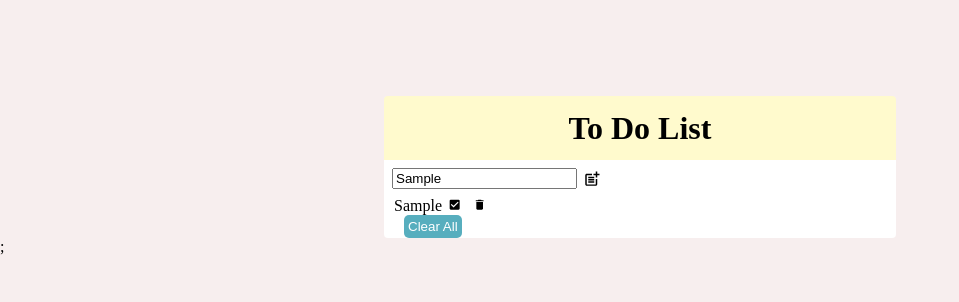
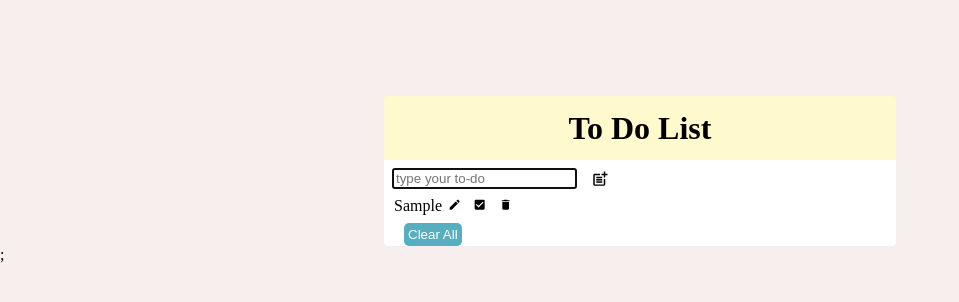
Before and after one commit to ReactMiniProject-team1/to-do-list, a React (Create React App) app: page / in a window 1280 px wide. Both pictures are taken after typing "Sample" into the empty fields and a click on the button 592 px from the left and 178 px from the top of the page. Shown: the top 302 px of the page, without its empty margins (0-959 px from the left). Built offline with nearby package versions, Linux system fonts and the light colour scheme.

Commit message:
feat: update feature added
now you can eidt each toDo freely!

```diff
--- a/package.json
+++ b/package.json
@@ -12,7 +12,7 @@
     "react-icons": "^4.3.1",
     "react-redux": "^8.0.2",
     "react-router-dom": "^6.3.0",
-    "react-scripts": "5.0.1",
+    "react-uuid": "^1.0.2",
     "web-vitals": "^2.1.4"
   },
   "devDependencies": {
--- a/src/App.css
+++ b/src/App.css
@@ -1,4 +1,4 @@
-.App{
+.App {
   width: 512px;
   margin-left: auto;
   margin-right: auto;
@@ -7,7 +7,7 @@
   overflow: hidden;
 }
 
-header{
+header {
   background-color: lemonchiffon;
   height: 4rem;
   display: flex;
@@ -15,19 +15,20 @@ header{
   justify-content: center;
 }
 
-.input{
-  display:flex;
+.input {
+  display: flex;
   outline: none;
-  border:none;
-  padding:0.5rem;
-  font-size:1.125rem;
+  border: none;
+  padding: 0.5rem;
+  font-size: 1.125rem;
   line-height: 1.5;
-  flex:1;
+  flex: 1;
   background-color: white;
 }
 
-.addBtn{
-  border:none;
+.addBtn {
+  border: none;
+  margin-left: 0.5rem;
   background-color: white;
   font-size: large;
   display: flex;
@@ -36,21 +37,29 @@ header{
   transition: 0.1s background ease-in;
 }
 
-.addBtn:hover{
-  transition: 1 11.125rem;
+.addBtn:hover {
+  transform: scale(1.1);
 }
 
-.content{
+.btn:hover {
+  color: rgb(195, 54, 54);
+}
+
+.content {
   background-color: white;
   padding-left: 10px;
 }
 
-.clearAllBtn{
+.clearAllBtn {
   margin-left: 10px;
   padding: 4px 4px 4px 4px;
   border: none;
   border-radius: 5px;
   background-color: rgb(87, 174, 190);
-  color:white;
+  color: white;
   cursor: pointer;
 }
+
+.toDoItems {
+  margin-bottom: 0.5rem;
+}
--- a/src/components/InputField.js
+++ b/src/components/InputField.js
@@ -17,8 +17,10 @@ export default function InputField() {
   const addToList = (e) => {
     e.preventDefault();
     if (text) {
-      dispatch(getText({ text: text }));
+      //dispatch(getText({ text: text }));
       dispatch(create({ text: text }));
+      setText("");
+      inputRef.current.focus();
     }
   };
 
--- a/src/components/ToDo.js
+++ b/src/components/ToDo.js
@@ -1,35 +1,66 @@
-import React from "react";
-import { MdDelete, MdCheckBox } from "react-icons/md";
+import React, { useState } from "react";
+import { MdDelete, MdCheckBox, MdCreate } from "react-icons/md";
 import { useDispatch } from "react-redux";
-import { remove, markDone } from "../modules/reducer";
+import { remove, markDone, update } from "../modules/reducer";
 
 function ToDo({ toDo }) {
+  const { id, text, isDone } = toDo;
+
+  const [isEditing, setIsEditing] = useState(false);
+  const [editText, setEditText] = useState(text);
+
   const dispatch = useDispatch();
-  const { id, text, isDone } = toDo;
+
+  const updateText = () => {
+    if (isEditing) {
+      dispatch(update({ id: id, text: editText }));
+      setIsEditing(false);
+    } else {
+      setIsEditing(true);
+    }
+  };
 
   return (
     <div className="toDoItems">
       <span
         style={{
+          display: isEditing ? "none" : "inline",
           textDecoration: isDone ? "line-through" : "none",
           color: isDone ? "gray" : "black",
         }}
       >
         {text}
       </span>
+      <input
+        type="text"
+        value={editText}
+        style={{ display: isEditing ? "inline" : "none" }}
+        onChange={(e) => {
+          setEditText(e.target.value);
+        }}
+      ></input>
       <button
+        className="btn"
+        onClick={updateText}
+        style={{ background: "none", border: "none", cursor: "pointer" }}
+      >
+        <MdCreate />
+      </button>
+      <button
+        className="btn"
         onClick={() => dispatch(markDone({ id: id }))}
         style={{ background: "none", border: "none", cursor: "pointer" }}
       >
         <MdCheckBox />
       </button>
       <button
+        className="btn"
         onClick={() => dispatch(remove({ id: id }))}
         style={{
           size: "",
           background: "none",
           border: "none",
-          color: "black",
+
           cursor: "pointer",
         }}
       >
--- a/src/components/ToDoList.js
+++ b/src/components/ToDoList.js
@@ -8,10 +8,9 @@ function ToDoList() {
   return (
     <>
       <div>
-        {toDos.map((each) => {
-          console.log("why..?rerener?");
-          return <ToDo key={each.id} toDo={each} />;
-        })}
+        {toDos.map((toDo) => (
+          <ToDo key={toDo.id} toDo={toDo} />
+        ))}
       </div>
     </>
   );
--- a/src/modules/reducer.js
+++ b/src/modules/reducer.js
@@ -1,4 +1,5 @@
 import { createSlice } from "@reduxjs/toolkit";
+import uuid from "react-uuid";
 
 const initialState = {
   input: "",
@@ -14,13 +15,21 @@ export const todoSlice = createSlice({
     },
     create: (state, action) => {
       state.toDos.push({
-        id: Math.random().toString(36).slice(2, 9),
+        id: uuid(),
         text: action.payload.text,
         isDone: false,
       });
     },
     remove: (state, action) => {
       state.toDos = state.toDos.filter((todo) => todo.id !== action.payload.id);
+    },
+    update: (state, action) => {
+      state.toDos.map((todo) => {
+        if (todo.id === action.payload.id) {
+          todo.text = action.payload.text;
+        }
+        return todo;
+      });
     },
     markDone: (state, action) => {
       state.toDos.map((todo) => {
@@ -36,7 +45,7 @@ export const todoSlice = createSlice({
   },
 });
 
-export const { getText, create, remove, markDone, removeAll } =
+export const { update, getText, create, remove, markDone, removeAll } =
   todoSlice.actions;
 
 export default todoSlice.reducer;
--- a/src/routes/ToDoPage.js
+++ b/src/routes/ToDoPage.js
@@ -1,7 +1,7 @@
 import React from "react";
-import { useCallback, useEffect, useState } from "react";
+//import { useCallback, useEffect, useState } from "react";
 import { useSelector, useDispatch } from "react-redux/es/exports";
-import { create, removeAll } from "../modules/reducer";
+import { removeAll } from "../modules/reducer";
 import "../App.css";
 import ToDoList from "../components/ToDoList";
 import InputField from "../components/InputField";
@@ -9,18 +9,6 @@ import InputField from "../components/InputField";
 function ToDoPage() {
   const toDos = useSelector((state) => state.todoSlice.toDos);
   const dispatch = useDispatch();
-
-  // const [toDos, setToDos] = useState(
-  //   JSON.parse(localStorage.getItem("todo")) || []
-  // );
-
-  const clearAll = () => {
-    dispatch(removeAll());
-  };
-
-  // useEffect(() => {
-  //   localStorage.setItem("todo", JSON.stringify(toDos));
-  // }, [toDos]);
 
   return (
     <div className="App">
@@ -32,7 +20,9 @@ function ToDoPage() {
         <ToDoList className="toDoList" />
         <button
           className="clearAllBtn"
-          onClick={clearAll}
+          onClick={() => {
+            dispatch(removeAll());
+          }}
           style={{ visibility: toDos.length === 0 ? "hidden" : "visible" }}
         >
           Clear All
```
Also changed, not shown: 1 other file (tests, documents, lock files or other folders).
